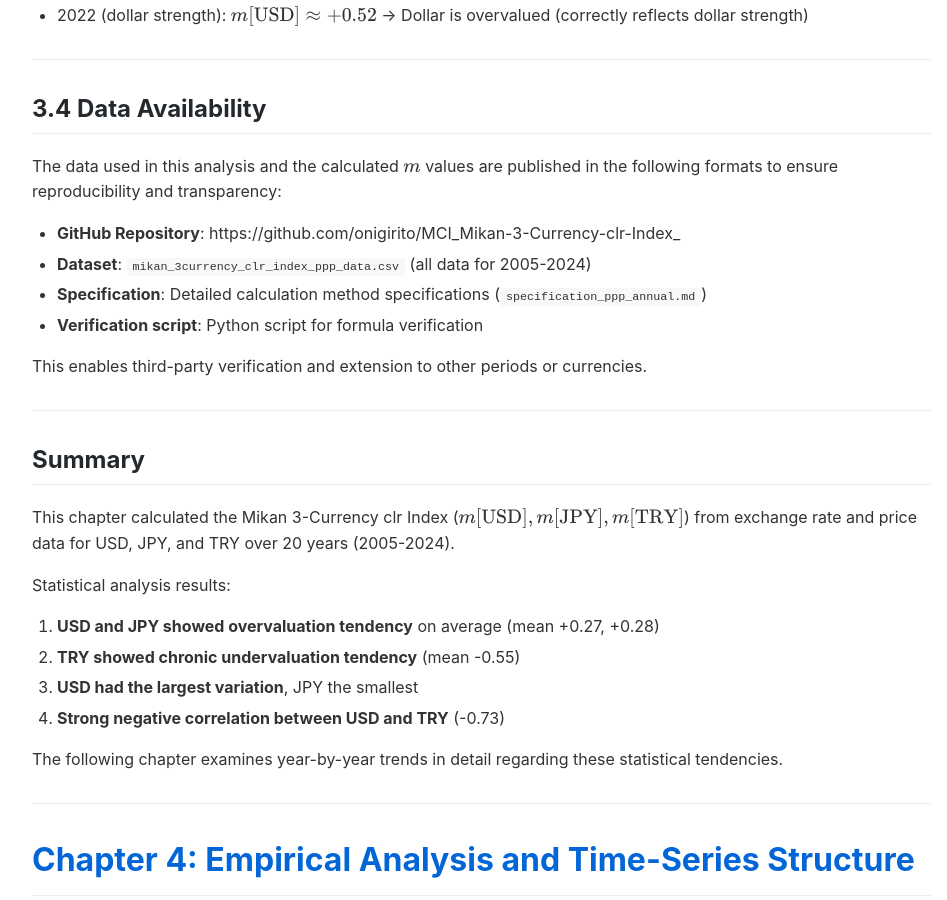
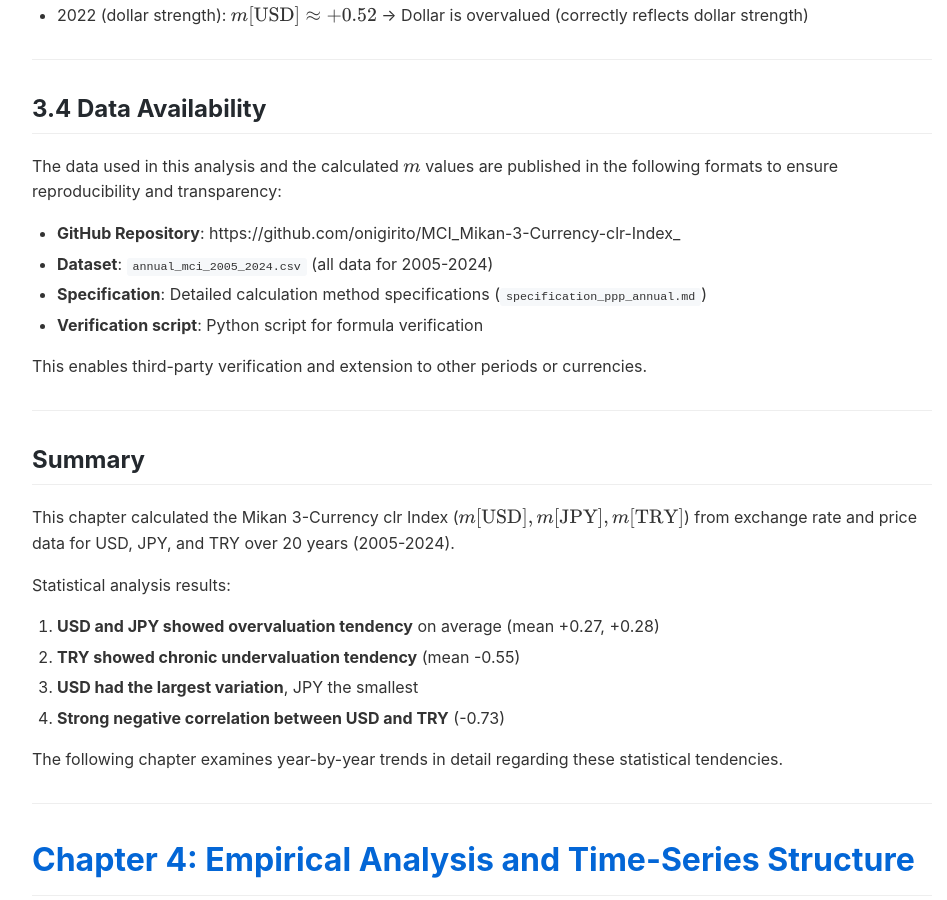
Before and after one commit to onigirito/MCI_Mikan-3-Currency-clr-Index_, a Jekyll site: the page built from docs/FULL_PAPER_EN.md, in a window 1280 px wide and 900 px high, scrolled down 13115 px. Shown: the whole window, without its empty margins (158-1105 px from the left). Built offline with Jekyll 4.4.1, drawn with Linux system fonts in a browser that asks for light colours; our own code applies the rules of GitHub Pages for plain Markdown files.

Commit message:
Update dataset filename in section 3.4 of both papers
Changed in both Japanese and English versions:
- mikan_3currency_clr_index_ppp_data.csv → annual_mci_2005_2024.csv

Section 3.4 (Data Availability / データの利用可能性):
- Updated dataset filename to match new naming convention
- Maintains consistency with dataset/README.md and root README.md

Files updated:
- docs/FULL_PAPER_CORRECTED.md (Japanese)
- docs/FULL_PAPER_EN.md (English)

```diff
--- a/docs/FULL_PAPER_EN.md
+++ b/docs/FULL_PAPER_EN.md
@@ -435,7 +435,7 @@ During major regime transition periods (2011 super-yen-high period, 2018 Turkish
 The data used in this analysis and the calculated $m$ values are published in the following formats to ensure reproducibility and transparency:
 
 - **GitHub Repository**: https://github.com/onigirito/MCI_Mikan-3-Currency-clr-Index_
-- **Dataset**: `mikan_3currency_clr_index_ppp_data.csv` (all data for 2005-2024)
+- **Dataset**: `annual_mci_2005_2024.csv` (all data for 2005-2024)
 - **Specification**: Detailed calculation method specifications (`specification_ppp_annual.md`)
 - **Verification script**: Python script for formula verification
 
```
Also changed, not shown: docs/FULL_PAPER_CORRECTED.md (+1 -1 lines).
